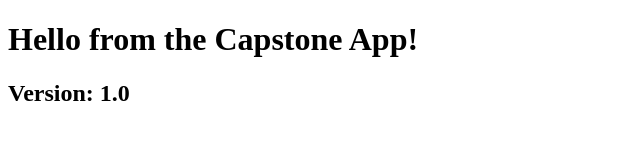
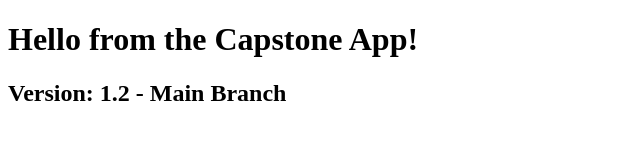
Before and after one commit to Greekionis/114-days-devops, a plain HTML site: page capstone/app/index.html in a window 1280 px wide. Shown: the whole page, without its empty margins (0-640 px from the left). Drawn offline with Linux system fonts and the light colour scheme.

Commit message:
Update version to 1.2 on main branch

```diff
--- a/capstone/app/index.html
+++ b/capstone/app/index.html
@@ -3,6 +3,6 @@
 <head><title>Capstone App</title></head>
 <body>
     <h1>Hello from the Capstone App!</h1>
-    <h2>Version: 1.0</h2>
+    <h2>Version: 1.2 - Main Branch</h2>
 </body>
 </html>
```
